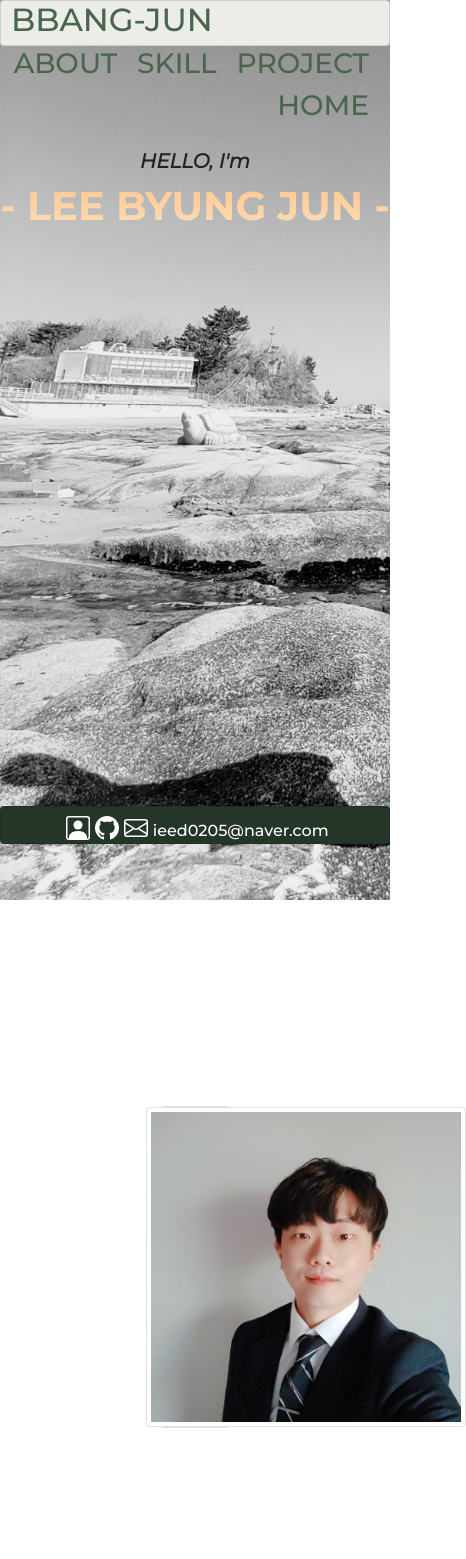
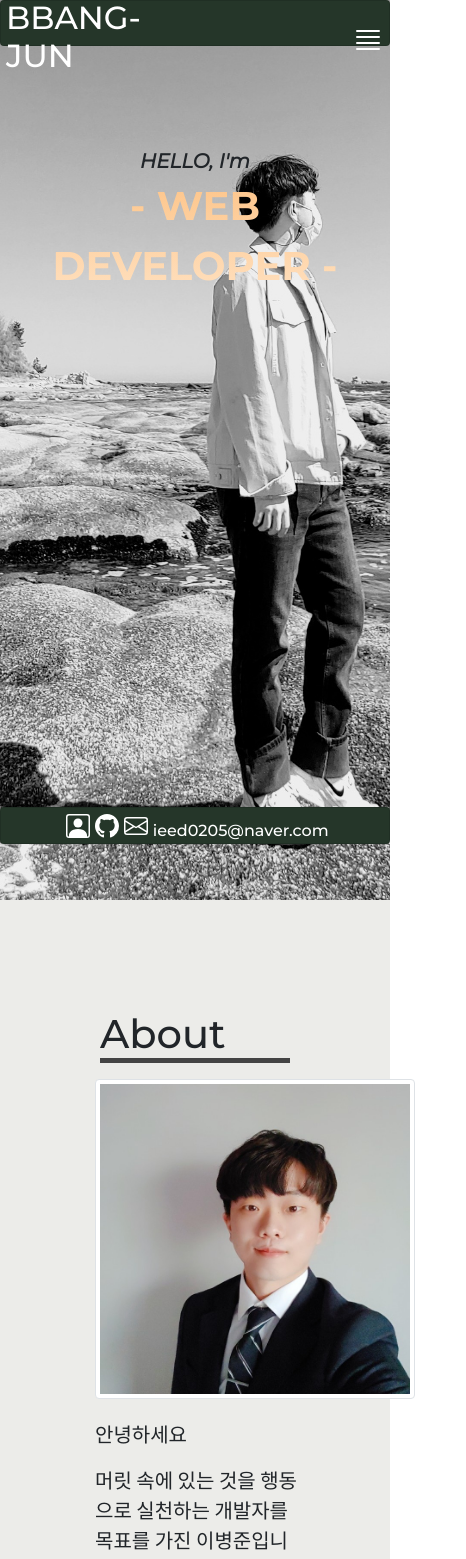
Before and after one commit to 2ByungJun/NuxtJS_demo, a Nuxt app: page / in a window 390 px wide. Shown: the top 1559 px of the page, 466 px wide, since content can reach past the window. Built offline with nearby package versions, Linux system fonts and the light colour scheme.

Commit message:
7) 헤더 미디어쿼리 및 About UI 형태 적용

```diff
--- a/components/TheFooter.vue
+++ b/components/TheFooter.vue
@@ -67,7 +67,8 @@ export default {
 
 svg{
     margin-left: 5px;
-    margin-top: 9px;
+    margin-top: 6px;
+    margin-bottom: 2px;
 }
 
 .footer {
--- a/components/TheHeader.vue
+++ b/components/TheHeader.vue
@@ -1,14 +1,17 @@
 <template>
     <div class="card header">
         <div class="row">
-            <div class="col-md-6 text-left">
-                <h2 class="headerName">BBANG-JUN</h2>
+            <div class="header-title text-left">
+                <h2 class="title">BBANG-JUN</h2>
             </div>
-            <div class="headerMenu col-md-6 text-right">
-                <a href="#project"><h3>PROJECT</h3></a>
-                <a href="#skill"><h3>SKILL</h3></a>
-                <a href="#about"><h3>ABOUT</h3></a>
-                <a href="#"><h3>HOME</h3></a>
+            <div class="header-menu text-right">
+                <a class="menu" href="#project"><h3>PROJECT</h3></a>
+                <a class="menu" href="#skill"><h3>SKILL</h3></a>
+                <a class="menu" href="#about"><h3>ABOUT</h3></a>
+                <a class="menu" href="#"><h3>HOME</h3></a>
+            </div>
+            <div class="header-icon">
+                <b-icon icon="justify" font-scale="2"></b-icon>
             </div>
         </div>
     </div>
@@ -16,15 +19,15 @@
 
 <script>
 export default {
+    computed:{
+        smAt(){
+            return this.$store.state.smAt
+        }
+    },
 }
 </script>
 
 <style scoped>
-a{
-    margin-right: 20px;
-    float: right;
-    color: #49654D;
-}
 .header {
     position: fixed;
     left: 0;
@@ -34,19 +37,48 @@ a{
 
     width: 100%;
     height: 46px;
-    background-color: #ECECE9;
+    padding: 10px 20px 10px 20px;
+    background-color: #253629;
     color: white;
     text-align: center;
 }
 
-.headerName {
-    float: left;
-    margin-left: 10px;
-    color: #49654D;
+.header-title {
+    width: 50%;
+    align-self: center;
 }
 
-.headerMenu {
+.title {
+    float: left;
+    color: white;
+}
+
+.header-menu {
+    width: 50%;
     align-self: center;
-    color: #49654D;
+    color: white;
+}
+
+.menu{
+    margin-right: 20px;
+    float: right;
+    color: white;
+}
+
+.header-icon{
+    display: none;
+}
+
+@media screen and (max-width: 1018px) {
+    .header-menu {
+        display: none;
+    }
+
+    .header-icon{
+        display: block;
+        width: 50%;
+        align-self: center;
+        text-align: right;
+    }
 }
 </style>
--- a/nuxt.config.js
+++ b/nuxt.config.js
@@ -36,6 +36,7 @@ export default {
   modules: [
     // https://go.nuxtjs.dev/bootstrap
     'bootstrap-vue/nuxt',
+    '@nuxtjs/vuetify',
   ],
 
   bootstrapVue: {
--- a/package.json
+++ b/package.json
@@ -9,13 +9,12 @@
     "generate": "nuxt generate"
   },
   "dependencies": {
+    "@nuxtjs/vuetify": "^1.11.3",
     "bootstrap": "^4.6.0",
     "bootstrap-icons": "^1.4.1",
     "bootstrap-vue": "^2.21.2",
     "core-js": "^3.9.1",
-    "node-sass": "^5.0.0",
-    "nuxt": "^2.15.3",
-    "sass-loader": "^11.0.1"
+    "nuxt": "^2.15.3"
   },
   "devDependencies": {}
 }
--- a/pages/view/About.vue
+++ b/pages/view/About.vue
@@ -1,22 +1,46 @@
 <template>
-    <div class="areaDiv" id="about">
-        <div class="card">
-            <div class="row">
-                <b-img thumbnail fluid src="../../assets/img/lbj.jpg" alt="Image 1" style="max-width: 20rem; max-height: 20rem;"></b-img>
-
+    <div class="areaDiv about" id="about">
+        <h1 class="h1">About</h1>
+        <div class="row">
+            <b-img thumbnail fluid src="../../assets/img/lbj.jpg" alt="lbj" class="img"></b-img>
+            <div class="about-text-div font-ssans">
+                <p>안녕하세요</p>
+                <p>머릿 속에 있는 것을 행동으로 실천하는 개발자를 목표를 가진 이병준입니다.</p>
+                <p>기록하고 공유하는 것을 즐기며, 다양한 플랫폼을 활용하려고 합니다.</p>
+                <p>현재는 웹/앱 풀스택 개발을 목표로 지향하고 있습니다.</p>
             </div>
         </div>
+        <!-- <h1 class="h1">Career</h1> -->
     </div>
 </template>
 
 <style scoped>
-.card{
-    position: unset;
-    margin: 10rem;
+@import url('https://fonts.googleapis.com/css2?family=Noto+Sans+KR:wght@300;500;900&display=swap');
+
+.about{
+    background-color: #ECECE9;
+    padding: 100px;
 }
 
-.col{
-    height: 100%;
-    padding: 100px;
+.about-text-div{
+    margin-top: 20px;
+    margin-left: 10px;
+    font-size: 20px;
+}
+
+.h1{
+    border-bottom: 5px solid #444;
+    margin-top: 10px;
+}
+
+.font-ssans{
+    font-family: 'Noto Sans KR', sans-serif;
+}
+
+.img{
+    max-width: 20rem;
+    max-height: 20rem;
+    margin-left: 10px;
+    margin-top: 20px;
 }
 </style>
--- a/pages/view/Home.vue
+++ b/pages/view/Home.vue
@@ -1,13 +1,11 @@
 <template>
     <div class="areaDiv home">
-        <div class="subContext">
+        <div class="home-text">
             <span class="bold">HELLO, I'm</span>
         </div>
-        <div class="mainContext">
-            <p class="bold">- LEE BYUNG JUN -</p>
+        <div class="home-title">
+            <p class="bold">- WEB DEVELOPER -</p>
         </div>
-
-
     </div>
 </template>
 
@@ -15,21 +13,33 @@
 .home {
     width: 100%;
     height: 900px;
-    background-image: url('../../assets/img/lbj_back.jpg'); /** 포트폴리오용 이미지가 들어갈 자리 */
+    background-image: url('../../assets/img/lbj_back.jpg');
     background-size: cover;
     text-align: center;
 }
 
-.mainContext{
+.home-text{
+    margin-top: 100px;
+    font-style: italic;
+    font-size: 20px;
+}
+
+.home-title{
     font-size: 40px;
     background: linear-gradient(to bottom, #FDC488, #FFE0BF);
     -webkit-background-clip: text;
     -webkit-text-fill-color: transparent;
 }
 
-.subContext{
-    margin-top: 100px;
-    font-style: italic;
-    font-size: 20px;
+@media screen and (max-width: 1018px) {
+    /* 모바일에 사용될 스트일 시트를 여기에 작성합니다. */
+    .home {
+    width: 100%;
+    height: 900px;
+    background-image: url('../../assets/img/lbj_back_sm.jpg');
+    background-size: cover;
+    text-align: center;
+    }
 }
+
 </style>
--- /dev/null
+++ b/store/index.js
@@ -0,0 +1,9 @@
+export const state = () => ({
+    smAt: false
+});
+
+export const mutations = {
+    updateSmAt (state, payload) {
+        state.smAt = payload
+    }
+}
```
Also changed, not shown: assets/img/lbj_back_sm.jpg (added), 1 other file (tests, documents, lock files or other folders).
